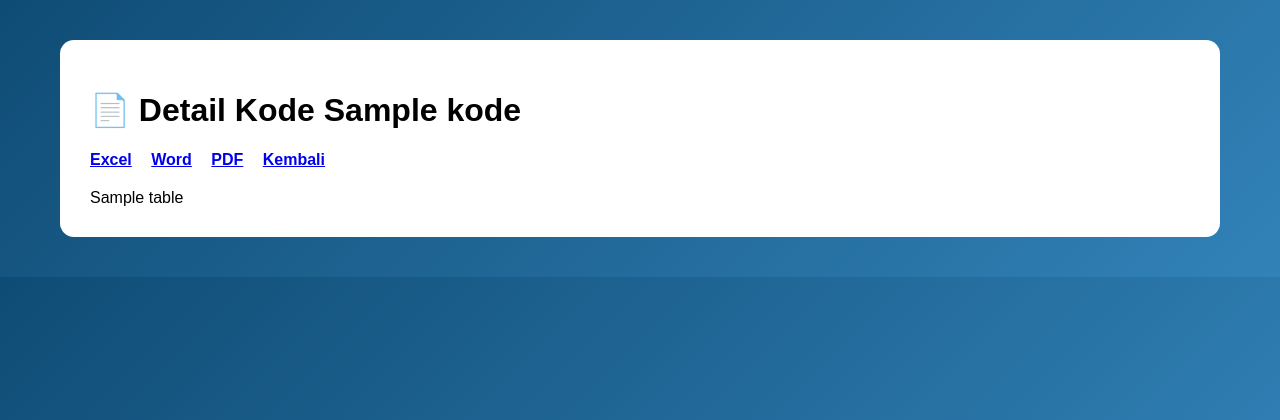
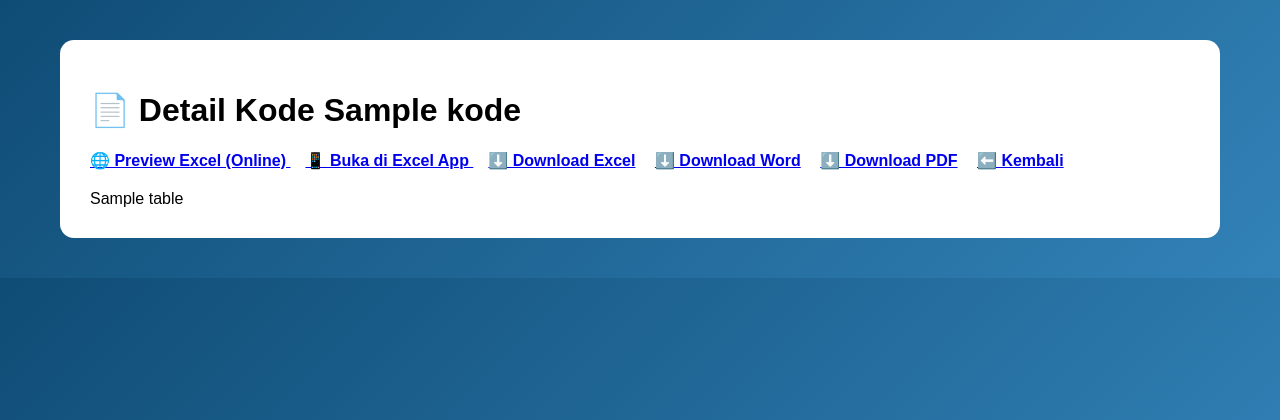
Before and after one commit to zashliza-droid/hahahi, a Flask app: template templates/detail.html in a window 1280 px wide. Shown: the top 420 px of the page. Run offline with Flask 3, Linux system fonts and the light colour scheme; the template is opened without the code that fills it: most values are stand-ins (such as "Sample title", 1, 10 or a date in 2020).

Commit message:
Update detail.html

```diff
--- a/templates/detail.html
+++ b/templates/detail.html
@@ -11,12 +11,37 @@
     <h1>📄 Detail Kode {{ kode }}</h1>
 
     <div class="actions">
-        <a href="/download/{{ excel }}">Excel</a>
-        <a href="/download/{{ word }}">Word</a>
-        <a href="/download/{{ pdf }}">PDF</a>
-        <a href="/">Kembali</a>
+
+        <!-- ========================= -->
+        <!-- PREVIEW EXCEL (WEB ONLINE) -->
+        <!-- ========================= -->
+        <a href="/preview-excel/{{ kode }}" target="_blank">
+            🌐 Preview Excel (Online)
+        </a>
+
+        <!-- ========================= -->
+        <!-- BUKA DI EXCEL / SHEETS APK -->
+        <!-- ========================= -->
+        <a href="intent://{{ request.host }}/files/{{ excel }}#Intent;
+            scheme=https;
+            package=com.microsoft.office.excel;
+            end;">
+            📱 Buka di Excel App
+        </a>
+
+        <!-- ========================= -->
+        <!-- DOWNLOAD FILE -->
+        <!-- ========================= -->
+        <a href="/download/{{ excel }}">⬇️ Download Excel</a>
+        <a href="/download/{{ word }}">⬇️ Download Word</a>
+        <a href="/download/{{ pdf }}">⬇️ Download PDF</a>
+
+        <a href="/">⬅️ Kembali</a>
     </div>
 
+    <!-- ========================= -->
+    <!-- TABEL DATA -->
+    <!-- ========================= -->
     <div class="table-container">
         {{ table | safe }}
     </div>
```
